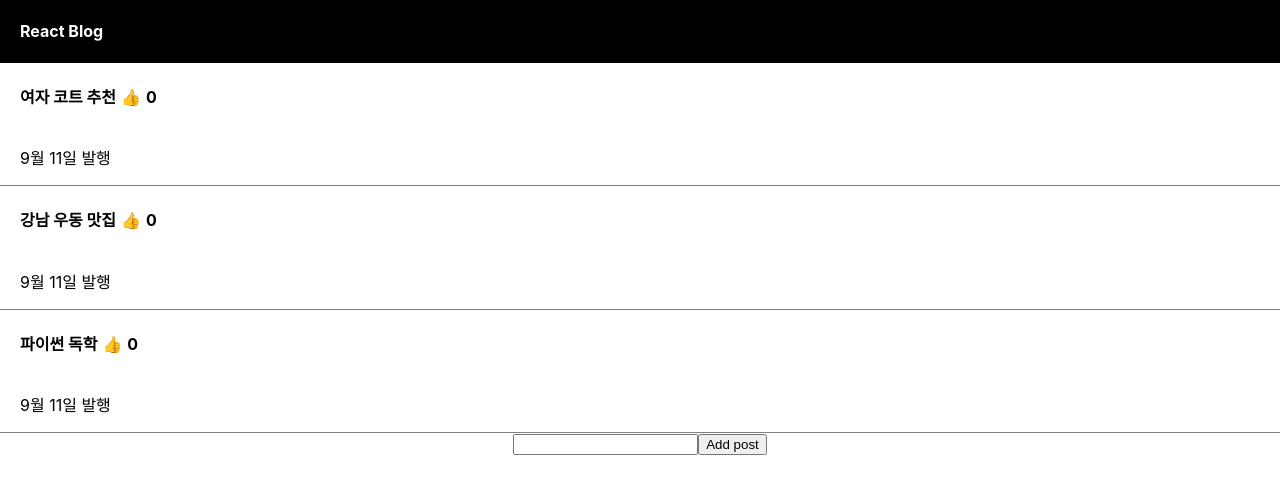
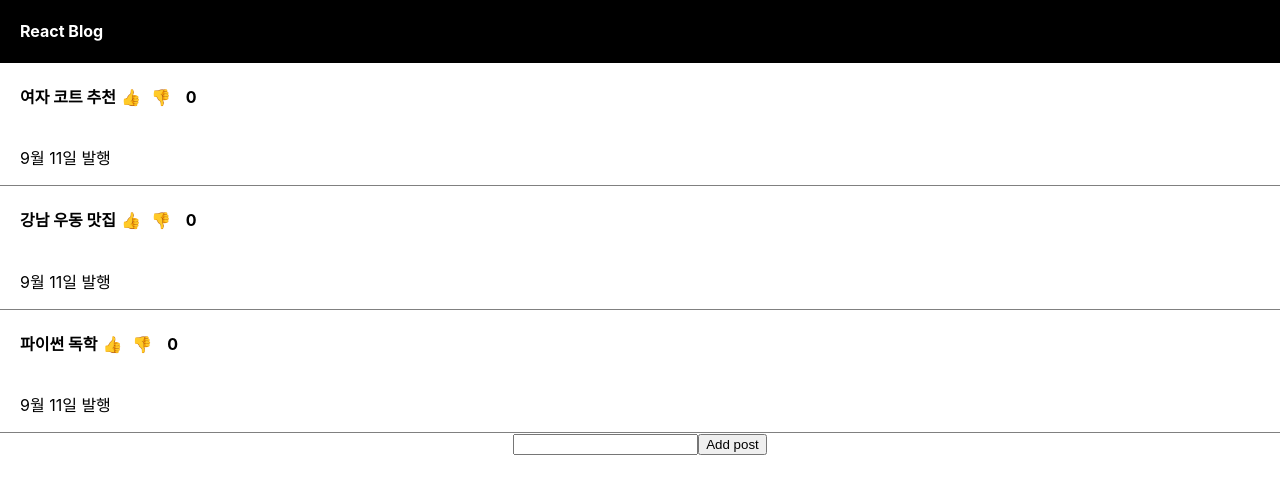
Before and after one commit to Kang-IJ/react_blog, a React (Create React App) app: page / in a window 1280 px wide. Shown: the top 494 px of the page. Built offline with nearby package versions, Linux system fonts and the light colour scheme; the HTML template or start-up script is replaced by a standard one.

Commit message:
feat: Add thumbs down feature

```diff
--- a/src/App.css
+++ b/src/App.css
@@ -39,3 +39,7 @@ div {
   color: white;
   padding-left: 20px;
 }
+
+.postTitle {
+  cursor: pointer;
+}
--- a/src/App.js
+++ b/src/App.js
@@ -19,31 +19,46 @@ function App() {
       </div>
       {postTitle.map((posts, i) => {
         return (
-          <div
-            className="list"
-            key={i}
-            onClick={(e) => {
-              setListTitleTarget(e.target.textContent);
-            }}
-          >
+          <div className="list" key={i}>
             <h4
-              onClick={() => {
+              className="postTitle"
+              onClick={(e) => {
                 setModal(!modal);
+                setListTitleTarget(e.target.textContent);
               }}
             >
               {postTitle[i]}
             </h4>
             <span
-              onClick={(event) => {
+              onClick={() => {
                 let copy = [...like];
                 copy[i] = copy[i] + 1;
                 setLike(copy);
-                event.stopPropagation();
               }}
               style={{ cursor: "pointer" }}
             >
               👍
             </span>
+            <span
+              onClick={() => {
+                let copy = [...like];
+                if (copy[i] > 0) {
+                  copy[i] = copy[i] - 1;
+                  setLike(copy);
+                }
+              }}
+              style={{ cursor: "pointer" }}
+            >
+              👎
+            </span>
+            <span
+              onClick={() => {
+                let copy = [...like];
+                copy[i] = copy[i] + 1;
+                setLike(copy);
+              }}
+              style={{ cursor: "pointer" }}
+            ></span>
             {like[i]} <p className="date">9월 11일 발행</p>
           </div>
         );
```
Also changed, not shown: 1 other file (tests, documents, lock files or other folders).
